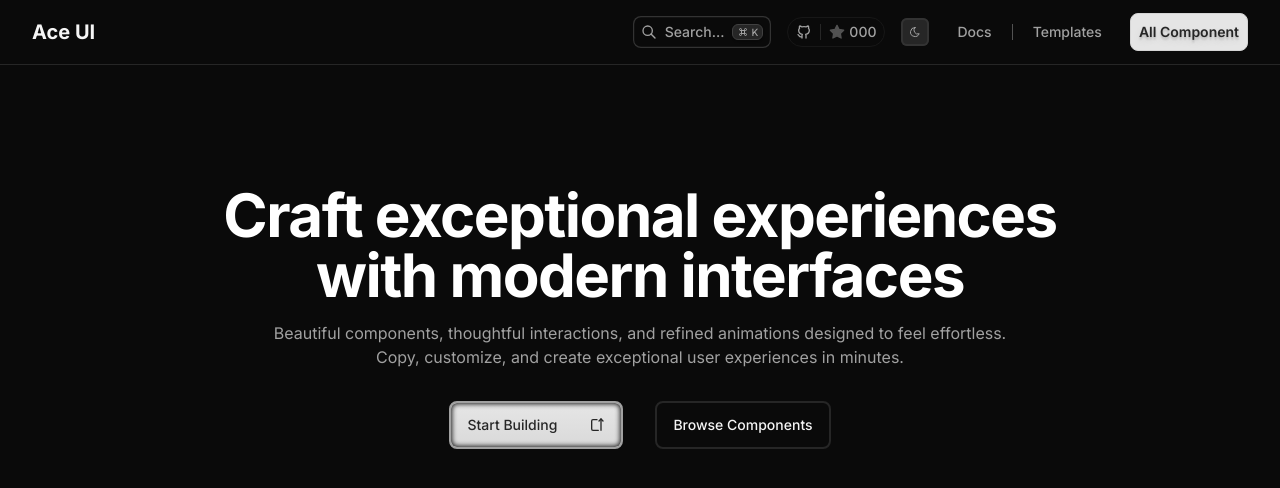
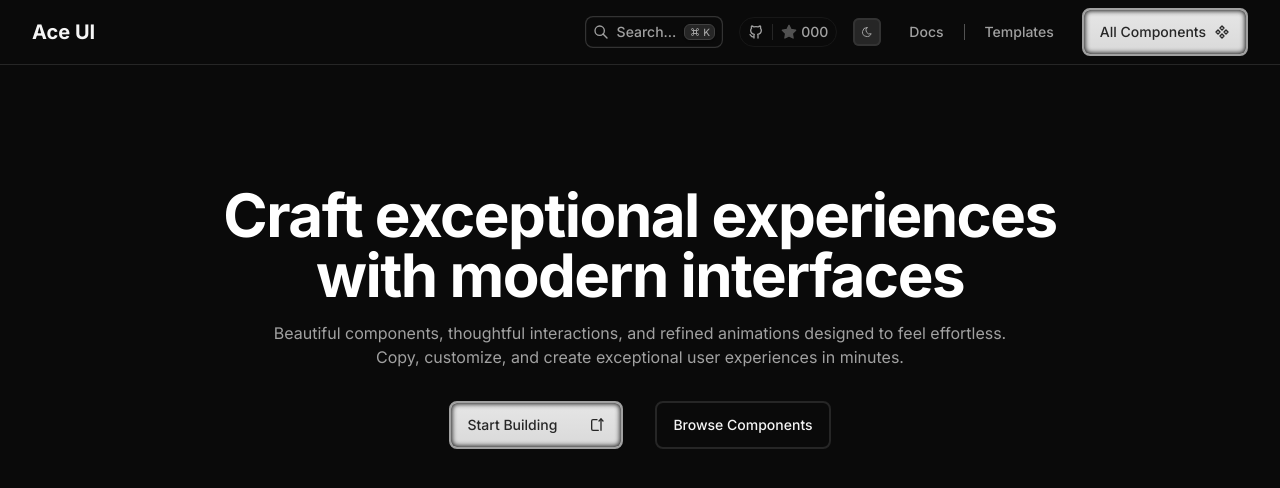
Before and after one commit to PrathamSingh1/Aceui, a Next.js app: page / in a window 1280 px wide. Shown: the top 488 px of the page. Built offline with nearby package versions, Linux system fonts and the light colour scheme.

Commit message:
improved navbar

```diff
--- a/src/components/layout/navbar.tsx
+++ b/src/components/layout/navbar.tsx
@@ -2,6 +2,7 @@
 
 import {
   IconCommand,
+  IconComponents,
   IconMoon,
   IconSearch,
   IconStar,
@@ -11,6 +12,7 @@ import React, { useEffect, useState } from "react";
 import { GithubLogo } from "../icons/icons";
 import { useTheme } from "next-themes";
 import Link from "next/link";
+import { Button } from "./button";
 
 export function Navbar() {
   const { theme, setTheme } = useTheme();
@@ -29,7 +31,9 @@ export function Navbar() {
         <div>
           {/* logo */}
           <Link href="/">
-            <h2 className="text-xl font-[700] leading-[28px] text-neutral-800 dark:text-neutral-100">Ace UI</h2>
+            <h2 className="text-xl leading-[28px] font-[700] text-neutral-800 dark:text-neutral-100">
+              Ace UI
+            </h2>
           </Link>
         </div>
         <div className="flex items-center gap-4">
@@ -44,40 +48,46 @@ export function Navbar() {
           </div>
           <div className="flex items-center gap-4">
             {/* github */}
-            <div className="flex items-center gap-2 rounded-2xl border border-neutral-300 px-2 py-1 dark:border-neutral-900 group cursor-pointer">
+            <div className="group flex cursor-pointer items-center gap-2 rounded-2xl border border-neutral-300 px-2 py-1 dark:border-neutral-900">
               <div className="flex gap-2">
                 <GithubLogo />
                 <span className="border-r border-r-neutral-800"></span>
               </div>
               <div className="flex items-center gap-1">
-                <IconStar className="h-4 w-4 dark:fill-neutral-600 fill-neutral-400 dark:stroke-neutral-600 stroke-neutral-400 group-hover:fill-amber-500 group-hover:stroke-amber-500 transition-all duration-200" />
+                <IconStar className="h-4 w-4 fill-neutral-400 stroke-neutral-400 transition-all duration-200 group-hover:fill-amber-500 group-hover:stroke-amber-500 dark:fill-neutral-600 dark:stroke-neutral-600" />
                 <p>000</p>
               </div>
             </div>
-            <div onClick={() => setTheme(theme === "dark" ? "light" : "dark")} className="relative">
-              <button
-                className="size-4 flex items-center justify-center relative rounded-md bg-neutral-200 dark:bg-neutral-800 p-3.5 cursor-pointer active:scale-[0.97] shadow-[inset_0_0_0_2px_hsl(0_0%_85%)] dark:shadow-[inset_0_0_0_2px_hsl(0_0%_20%)]"
+            <div
+              onClick={() => setTheme(theme === "dark" ? "light" : "dark")}
+              className="relative"
             >
+              <button className="relative flex size-4 cursor-pointer items-center justify-center rounded-md bg-neutral-200 p-3.5 shadow-[inset_0_0_0_2px_hsl(0_0%_85%)] active:scale-[0.97] dark:bg-neutral-800 dark:shadow-[inset_0_0_0_2px_hsl(0_0%_20%)]">
                 {theme === "dark" ? (
-                  <IconMoon size = { 12 }  className="rotate-90 absolute scale-0 transition-all duration-200 dark:rotate-0 dark:scale-100" />
-
-              ) : (
-                    <IconSun size={12} className="rotate-0 absolute scale-100 transition-all duration-200 dark:rotate-90 dark:scale-0" />
-
-              )}
+                  <IconMoon
+                    size={12}
+                    className="absolute scale-0 rotate-90 transition-all duration-200 dark:scale-100 dark:rotate-0"
+                  />
+                ) : (
+                  <IconSun
+                    size={12}
+                    className="absolute scale-100 rotate-0 transition-all duration-200 dark:scale-0 dark:rotate-90"
+                  />
+                )}
               </button>
             </div>
-            <div className="px-3 py-2 dark:hover:bg-neutral-800 hover:bg-neutral-200 rounded-md cursor-pointer transition-colors duration-200 -mr-2">
+            <div className="-mr-2 cursor-pointer rounded-md px-3 py-2 transition-colors duration-200 hover:bg-neutral-200 dark:hover:bg-neutral-800">
               <h2>Docs</h2>
             </div>
             <div className="h-4 border-r border-neutral-600"></div>
-            <div className="px-3 py-2 dark:hover:bg-neutral-800 hover:bg-neutral-200 rounded-md cursor-pointer transition-colors duration-200 -ml-2">
+            <div className="-ml-2 cursor-pointer rounded-md px-3 py-2 transition-colors duration-200 hover:bg-neutral-200 dark:hover:bg-neutral-800">
               <h2>Templates</h2>
             </div>
-            <Link href="/components">
-              <button className="cursor-pointer rounded-lg border border-neutral-300 bg-neutral-200 px-2 py-2 font-semibold text-neutral-800 text-shadow-lg hover:bg-neutral-300 active:scale-[0.97]">
-                All Component
-              </button>
+            <Link href={`/components`}>
+              <Button className="flex items-center gap-2">
+                All Components
+                <IconComponents size={16} />
+              </Button>
             </Link>
           </div>
         </div>
```
